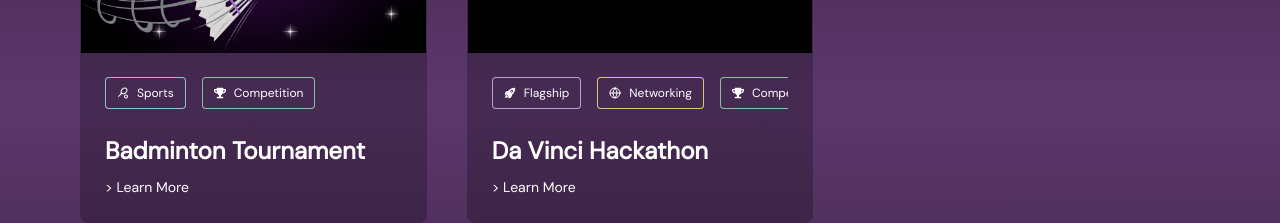
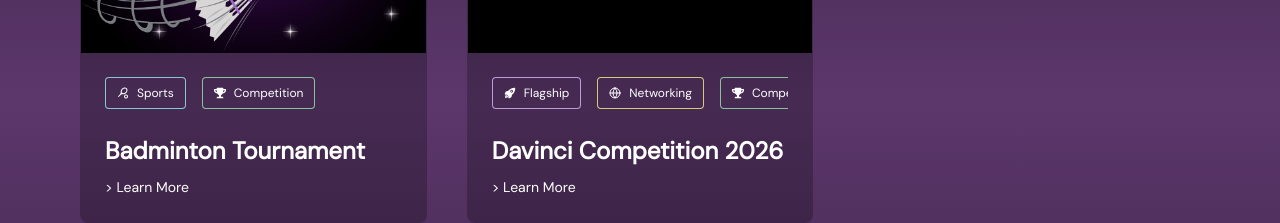
Before and after one commit to web3-uoft/webuoft-frontend, a Next.js app: page /events in a window 1280 px wide. Shown: the part 900-1123 px from the top of the page. Built offline with nearby package versions, Linux system fonts and the light colour scheme.

Commit message:
change hackathon's name

```diff
--- a/components/Events/events.js
+++ b/components/Events/events.js
@@ -86,7 +86,7 @@ export const EVENTS_DATA = [
     {
         image: "assets/event_pics/placeholder.jpg",
         link: "https://few-snapdragon-595.notion.site/The-DaVinci-Competition-287ebe40d96881f6adc9f065ad016cab?pvs=74",
-        name: "Da Vinci Hackathon",
+        name: "Davinci Competition 2026",
         tags: [99, 1, 4],
         date: new Date('October 15, 2025'), // placeholder date
     },
```
